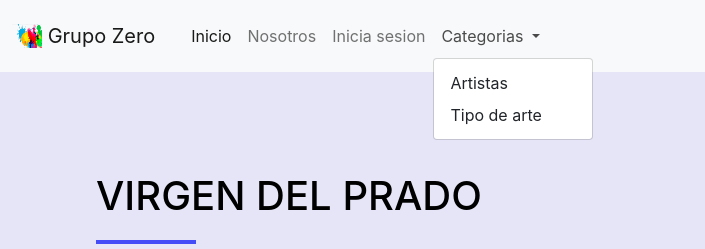
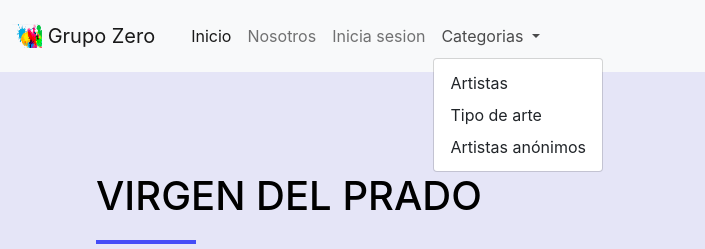
Before and after one commit to HURDOX/Caso_1, a plain HTML site: page pintura3.html in a window 1280 px wide. Both pictures are taken after a click on the button "Categorias". Shown: the top 249 px of the page, 0-705 px from the left. Drawn offline with nearby package versions, Linux system fonts and the light colour scheme; some packages are replaced by stand-ins of ours; grey boxes are pictures that could not be loaded.

Commit message:
Update pintura3.html

```diff
--- a/pintura3.html
+++ b/pintura3.html
@@ -46,6 +46,7 @@
                     <ul class="dropdown-menu" aria-labelledby="navbarDropdown">
                     <li><a class="dropdown-item" href="paginaartistas.html">Artistas</a></li>
                     <li><a class="dropdown-item" href="paginatipoarte.html">Tipo de arte</a></li>
+                    <li><a class="dropdown-item" href="anonimo.html">Artistas anónimos</a></li>
                     </ul>
                 </li>
                 <li class="nav-item">
```
